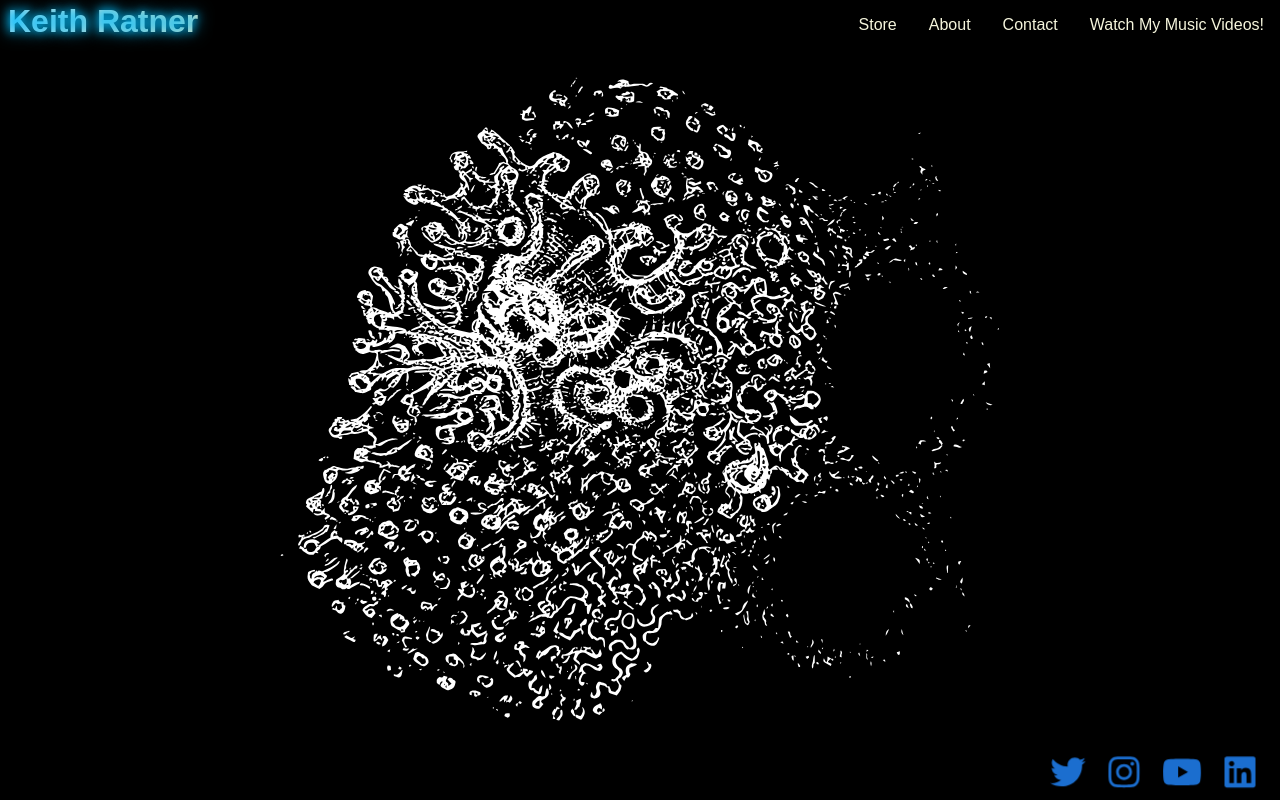
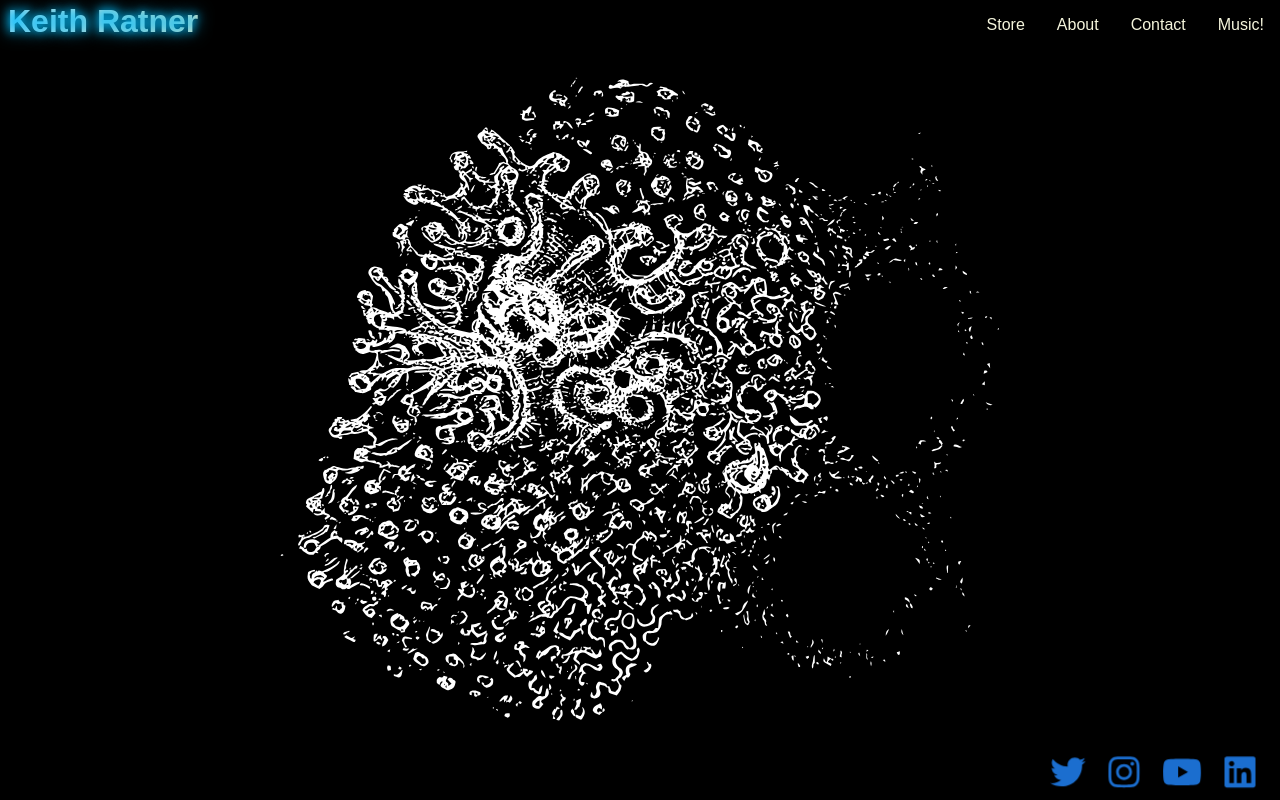
Before and after one commit to kratner/portfolio-site, a React (Create React App) app: page / in a window 1280 px wide. Built offline with nearby package versions, Linux system fonts and the light colour scheme.

Commit message:
Link text

```diff
--- a/src/components/Header.js
+++ b/src/components/Header.js
@@ -42,7 +42,7 @@ function Header() {
           </li>
           <li>
             <PopupWindow
-              linkText="Watch My Music Videos!"
+              linkText="Music!"
               popupContent={() => (
                 <YouTubePlaylist
                   playlistID="PLvqe7VuhXJoScsg_frwUsvMwQ6J_9hKOS"
```
